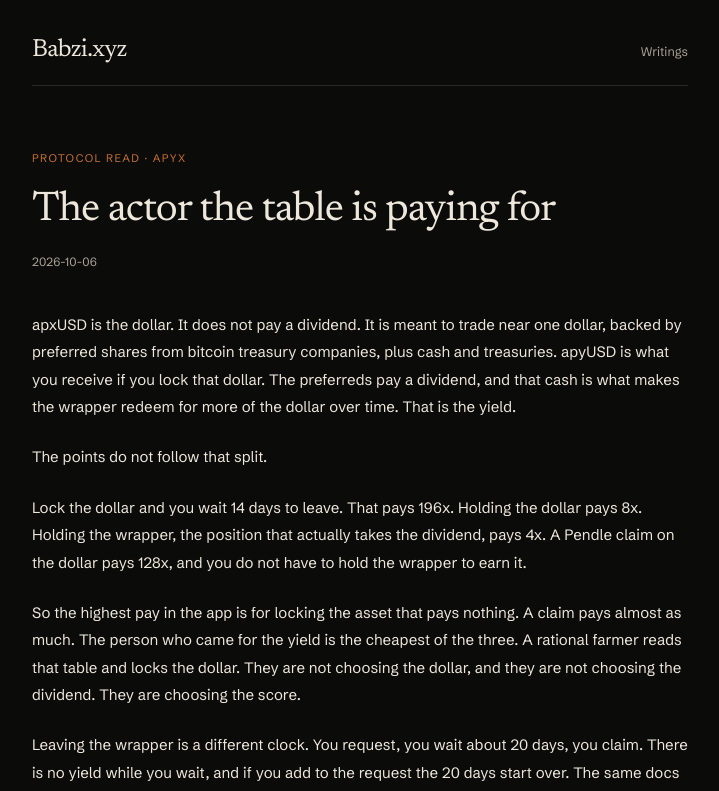
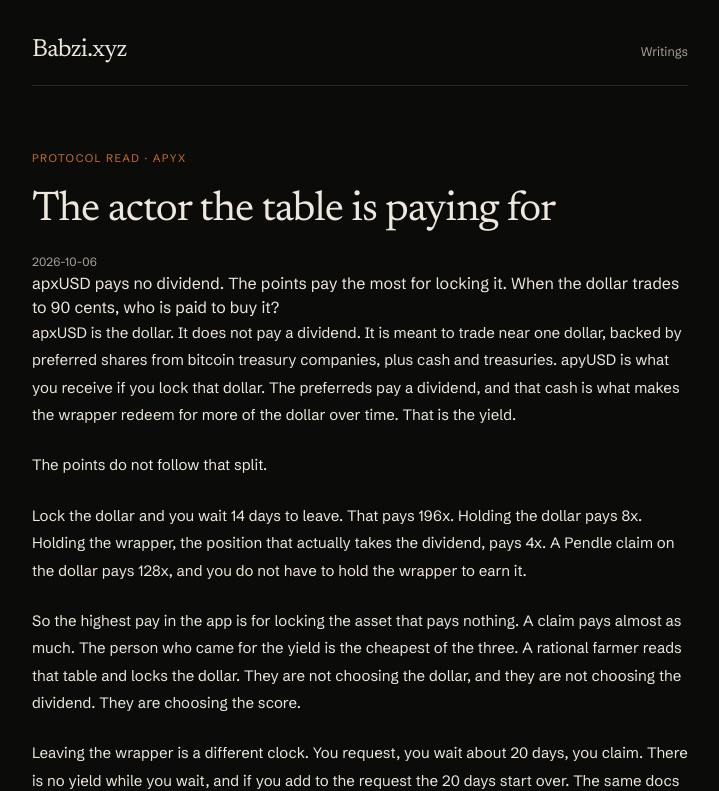
Before and after one commit to Babcan-Inc/babzi-portfolio, a Next.js app: page /work/the-actor-the-table-is-paying-for in a window 1280 px wide. Shown: the top 791 px of the page, without its empty margins (280-999 px from the left). Built offline with nearby package versions, Linux system fonts and the light colour scheme.

Commit message:
Show the writing excerpt as the brief

```diff
--- a/src/app/work/[slug]/page.tsx
+++ b/src/app/work/[slug]/page.tsx
@@ -48,6 +48,7 @@ export default async function WritingSlugPage({
   if (!post || !post.body.trim()) notFound();
 
   const html = await marked.parse(post.body);
+  const brief = post.excerpt && !post.excerpt.includes("\n") ? post.excerpt : "";
 
   return (
     <main id="top" className="page-shell relative">
@@ -61,7 +62,8 @@ export default async function WritingSlugPage({
           <p className="mb-3 text-[11px] uppercase tracking-[0.12em] text-[var(--accent)]">{post.meta}</p>
           <h1 className="font-display text-[2rem] tracking-tight sm:text-[2.6rem]">{post.title}</h1>
           {post.publishedAt ? <p className="mt-3 text-[12px] text-[var(--muted)]">{post.publishedAt}</p> : null}
-          <div className="writing-body mt-10" dangerouslySetInnerHTML={{ __html: html }} />
+          {brief ? <p className="writing-brief">{brief}</p> : null}
+          <div className="writing-body" dangerouslySetInnerHTML={{ __html: html }} />
         </article>
 
         <p className="mt-14 text-[13px]">
```
